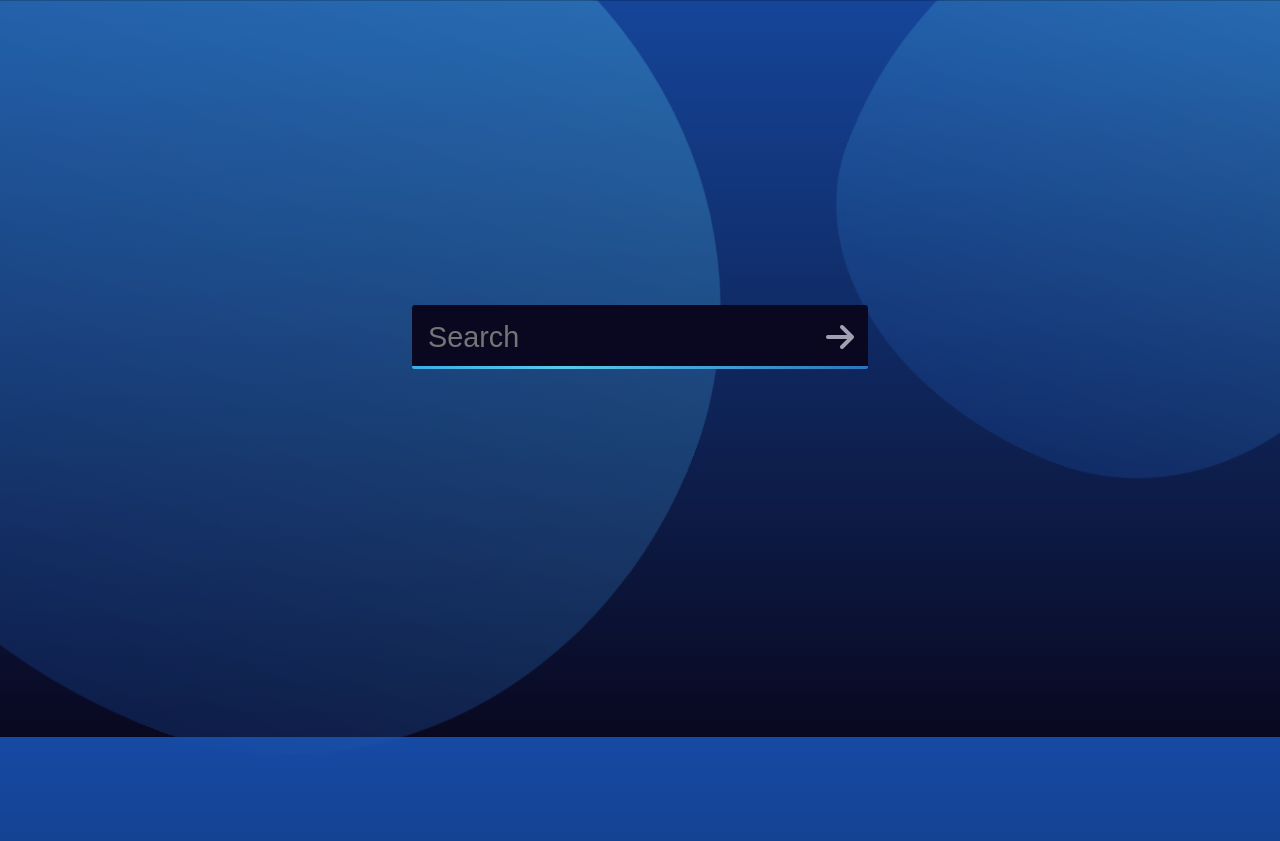
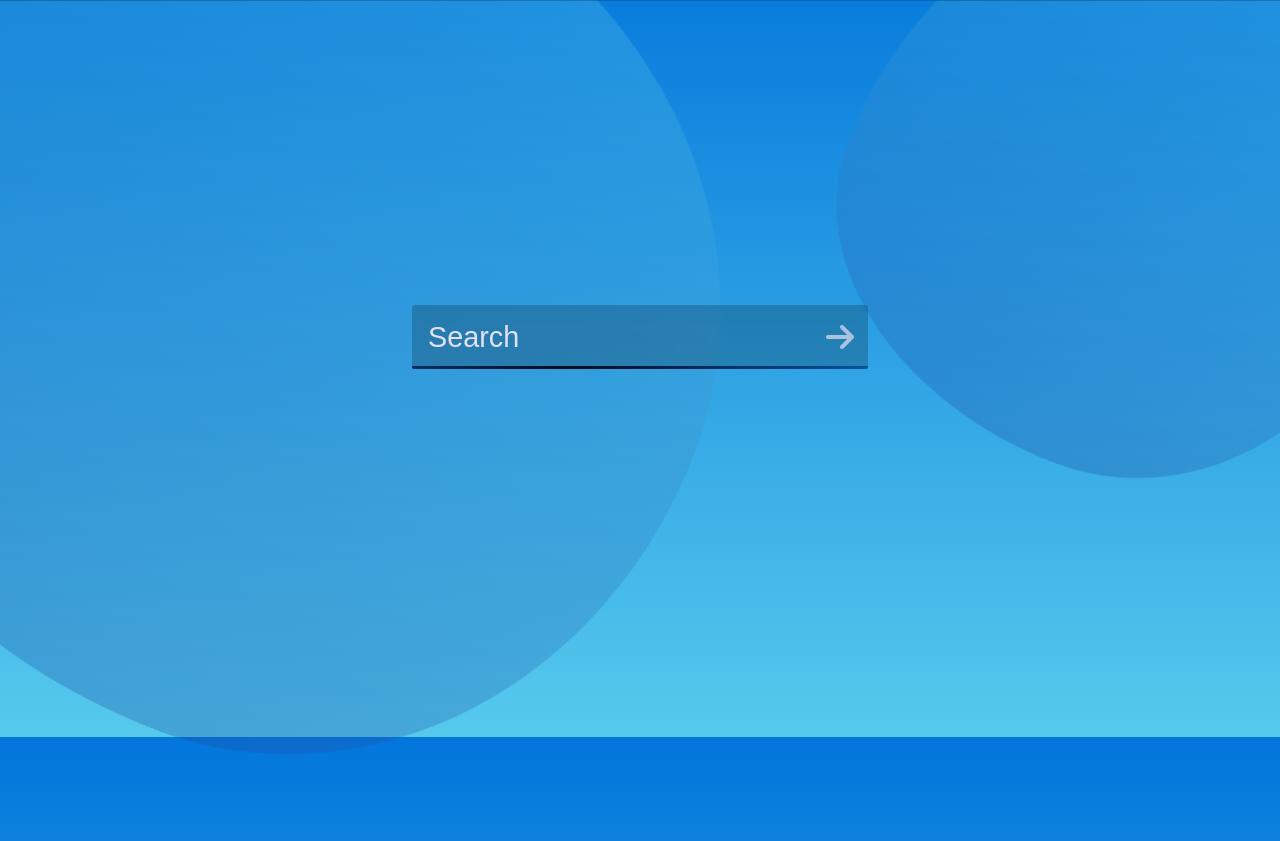
Before and after one commit to joaovic-tech/weather-app, a plain HTML site: page index.html in a window 1280 px wide. Shown: the part 63-904 px from the top of the page. Drawn offline with nearby package versions, Linux system fonts and the light colour scheme.

Commit message:
estilos e erros ajustados

```diff
--- a/assets/css/styles.css
+++ b/assets/css/styles.css
@@ -20,7 +20,7 @@ body {
   z-index: 1;
   height: 100vh;
   overflow: hidden;
-  background: linear-gradient(0deg, var(--dark), var(--color-secondary));
+  background: linear-gradient(0deg, var(--color-tertiary), var(--color-primary));
   color: var(--light);
 }
 
@@ -193,7 +193,8 @@ main {
   height: 4rem;
   margin: 0 auto;
   border-radius: 0.2rem;
-  background: var(--dark);
+  background:rgba(0, 0, 0, 0.2);
+  backdrop-filter: blur(.2rem);
 }
 
 .style-input::after {
@@ -209,12 +210,12 @@ main {
   background-position: 0% 0%;
   background: linear-gradient(
     to right,
-    var(--color-secondary),
-    var(--color-tertiary),
     var(--color-primary),
-    var(--color-tertiary),
-    var(--color-secondary),
-    var(--color-tertiary)
+    var(--dark),
+    var(--color-primary),
+    var(--dark),
+    var(--color-primary),
+    var(--dark)
   );
   background-size: 500% auto;
   animation: gradient 3s linear infinite;
@@ -230,6 +231,10 @@ main {
   color: var(--color-tertiary);
   font-size: 1.8rem;
   line-height: 2.4rem;
+}
+
+input::placeholder {
+  color: var(--light);
 }
 
 .style-input button {
--- a/assets/js/main.js
+++ b/assets/js/main.js
@@ -103,6 +103,7 @@ async function getWeather(city) {
   const apiKey = '5eac9af907fedcc0bc548d41aaafbb28';
   const url = `https://api.openweathermap.org/data/2.5/weather?q=${city}&lang=pt_br&units=metric&appid=${apiKey}`;
 
+  try {
     await axios(url)
       .then(response => response.data)
       .then(data => {
@@ -116,7 +117,15 @@ async function getWeather(city) {
         createContainerElements(name, country, temperature, subTemperature, icon, climateDescription);
         createMessage('Result found 😀', 'msgTrue');
       })
-    .catch(() => createMessage("Sorry, could not find this result 😩", 'msgFalse'));
+      .catch(() => {
+        createMessage(`Sorry, result not found 😩`, 'msgFalse');
+        return container.innerHTML = '';
+      });
+  } catch (error) {
+    console.log(error);
+    createMessage(`Sorry, result not found 😩`, 'msgFalse');
+    return container.innerHTML = '';
+  }
 }
 
 function saveCity(city) { localStorage.setItem('city', city); }
```
Lines whose indentation alone changed are shown as unchanged.
